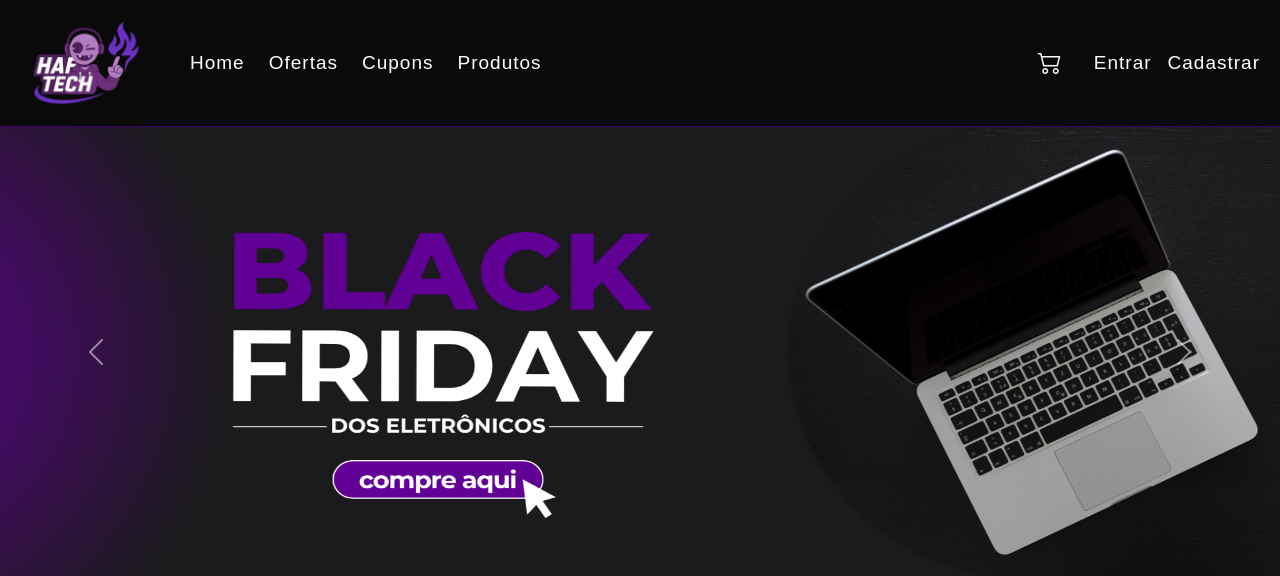
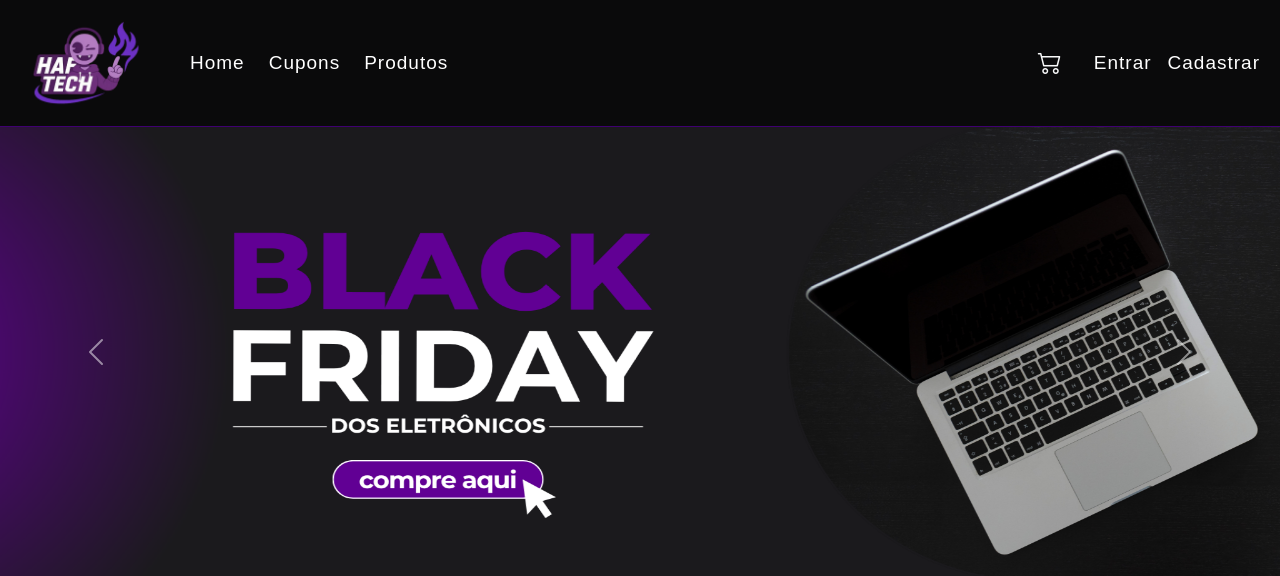
Before and after one commit to AitomD/eco, a PHP site: page /index.php in a window 1280 px wide. Shown: the top 576 px of the page. Run offline with PHP 8.4, Linux system fonts and the light colour scheme; some libraries are stand-ins or nearby versions; some web fonts are replaced.

Commit message:
Update index.php

```diff
--- a/public/index.php
+++ b/public/index.php
@@ -117,9 +117,6 @@ $cartCount = CarrinhoController::contarItens();
                         <ul class="navbar-nav mb-2 mb-lg-0 ">
                             <li class="nav-item">
                                 <a class="nav-link p-btn mx-1" aria-current="page" href="index.php?url=home">Home</a>
-                            </li>
-                            <li class="nav-item">
-                                <a class="nav-link p-btn mx-1" href="index.php?url=ofertas">Ofertas</a>
                             </li>
                             <li class="nav-item">
                                 <a class="nav-link p-btn mx-1" href="index.php?url=cupons">Cupons</a>
```
